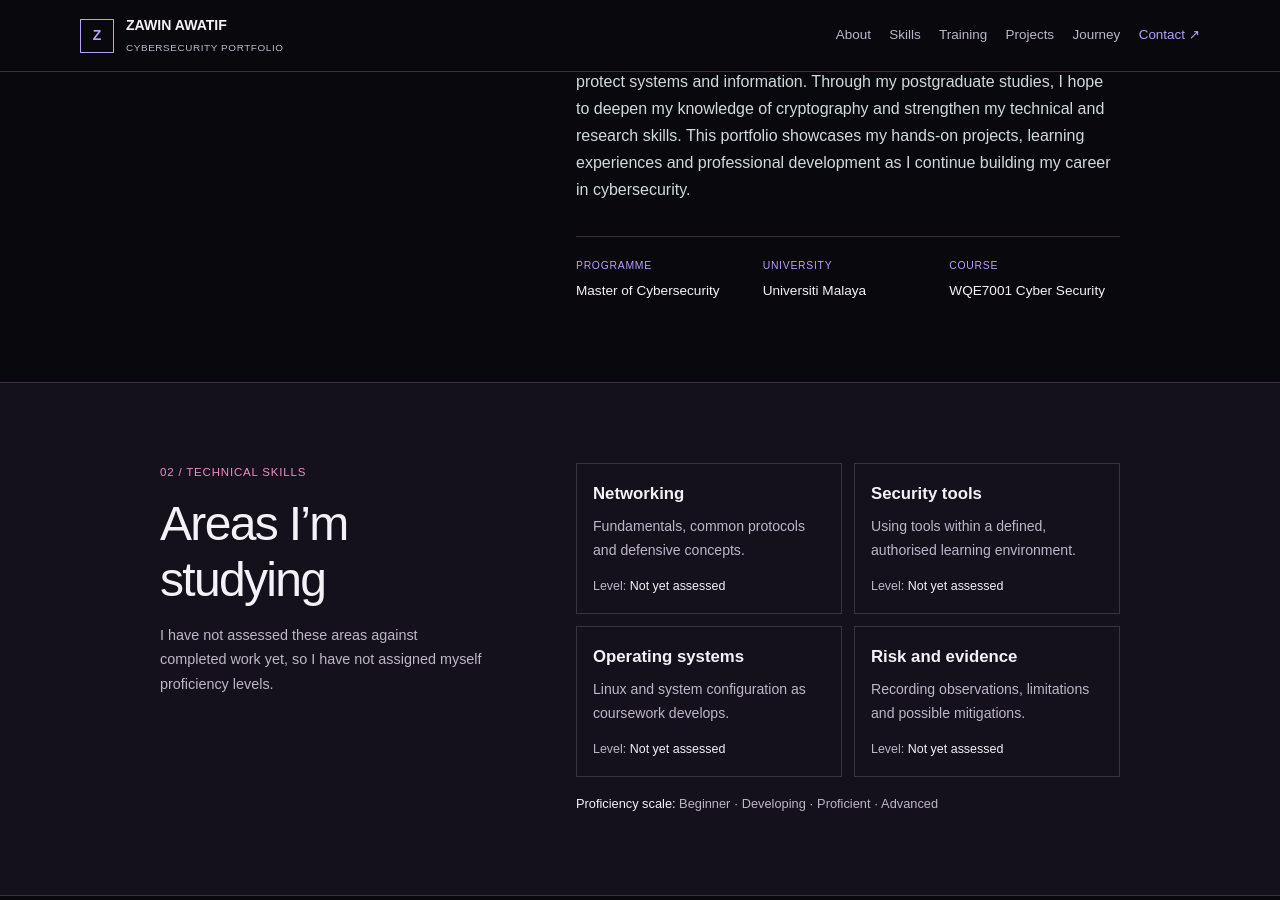
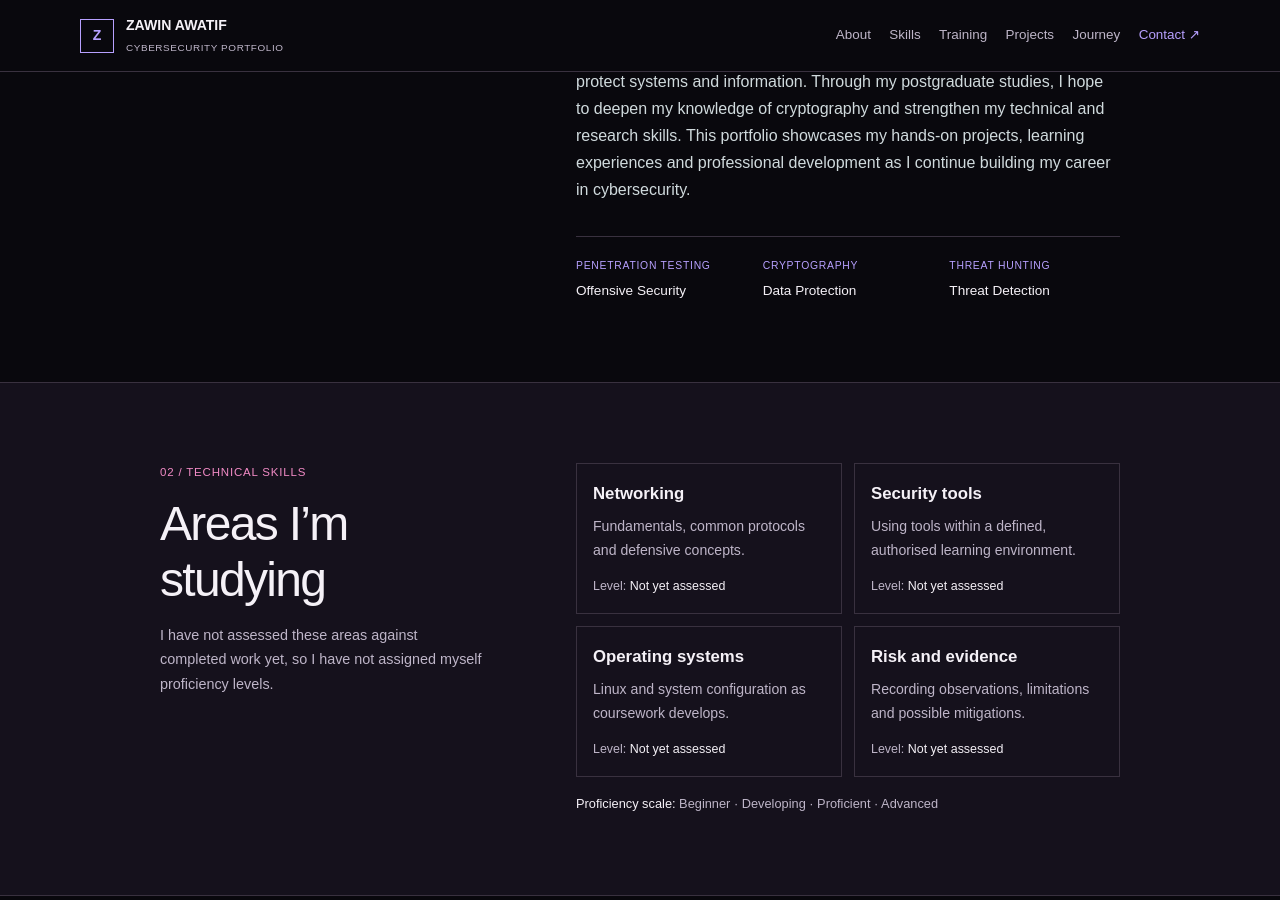
Before and after one commit to WinZapri/cybersecurity-portfolio, a Jekyll site: the page built from index.md, in a window 1280 px wide and 900 px high, scrolled down 861 px. Built offline with Jekyll 4.4.1, drawn with Linux system fonts in a browser that asks for light colours.

Commit message:
docs: update cybersecurity interests
Co-authored-by: Copilot App <223556219+Copilot@users.noreply.github.com>

```diff
--- a/index.md
+++ b/index.md
@@ -21,9 +21,9 @@ description: Coursework and learning notes by Zawin Awatif, a postgraduate cyber
     <p>Hi! I'm Zawin Awatif, currently pursuing a Master of Cybersecurity at Universiti Malaya. I graduated with a Bachelor's Degree in Computer Science (Hons.) Netcentric Computing from Universiti Teknologi MARA (UiTM). My journey in cybersecurity began with hands-on experience as a SOC Analyst Intern at CyberSecurity Malaysia, where I was involved in security monitoring, alert analysis and threat intelligence. I later gained experience in cybersecurity consulting, governance, risk management and security infrastructure, which helped me understand cybersecurity from both technical and organisational perspectives.</p>
     <p>I am particularly interested in cryptography, penetration testing, network security and cybersecurity research. I enjoy exploring how security technologies work, understanding cyber threats and finding practical ways to protect systems and information. Through my postgraduate studies, I hope to deepen my knowledge of cryptography and strengthen my technical and research skills. This portfolio showcases my hands-on projects, learning experiences and professional development as I continue building my career in cybersecurity.</p>
     <div class="about-meta">
-      <div><span class="meta-label">Programme</span><strong>Master of Cybersecurity</strong></div>
-      <div><span class="meta-label">University</span><strong>Universiti Malaya</strong></div>
-      <div><span class="meta-label">Course</span><strong>WQE7001 Cyber Security</strong></div>
+      <div><span class="meta-label">Penetration Testing</span><strong>Offensive Security</strong></div>
+      <div><span class="meta-label">Cryptography</span><strong>Data Protection</strong></div>
+      <div><span class="meta-label">Threat Hunting</span><strong>Threat Detection</strong></div>
     </div>
   </div>
 </section>
```
